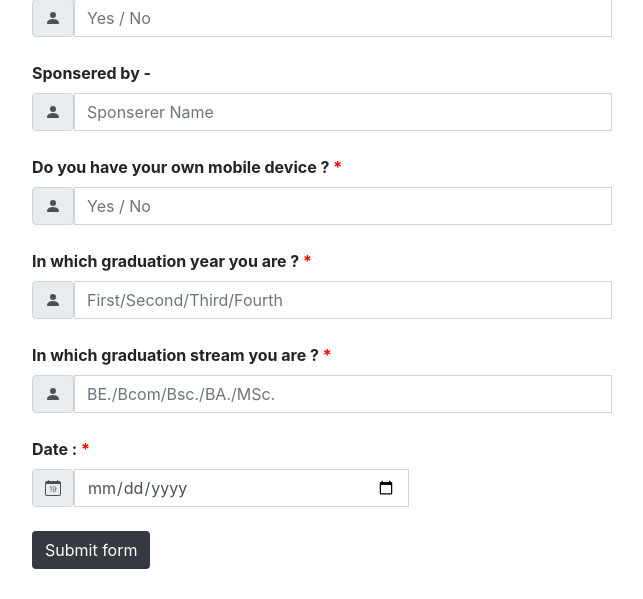
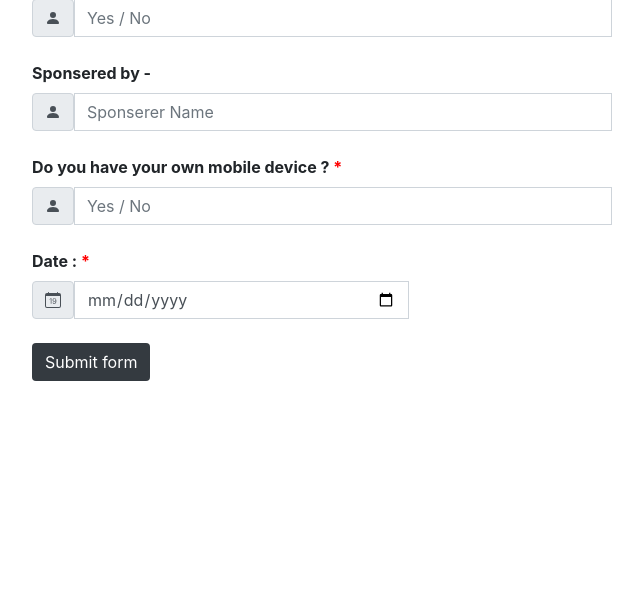
Before and after one commit to Prasad4s/Well-Info, a Django app: page /form/ in a window 1280 px wide. Shown: the part 533-1132 px from the top of the page, without its empty margins (13-656 px from the left). After the commit the page ends 914 px from the top, so only its background shows below. Run offline with Django 3.2, Linux system fonts and the light colour scheme; the visitor is signed in with stand-in values (Sample User, id 1).

Commit message:
updated form.html

```diff
--- a/home/models.py
+++ b/home/models.py
@@ -64,8 +64,8 @@ class data_form(models.Model):
     sponsBy = models.CharField(max_length=100)
     ownDevice = models.CharField(max_length=3)
     date = models.CharField(max_length=20)
-    grad_year= models.CharField(max_length=20)
-    grad_stream= models.CharField(max_length=20)
+    # grad_year= models.CharField(max_length=20)
+    # grad_stream= models.CharField(max_length=20)
 
     class Meta:
         managed = True
--- a/home/views.py
+++ b/home/views.py
@@ -416,20 +416,20 @@ def form(req):
             sponsBy = req.POST['sponsBy']
             ownDevice = req.POST['ownDevice']
             date = req.POST['datE']
-            grad_year = req.POST['grad_year']
-            grad_stream = req.POST['grad_stream']
-            branch_name= req.POST['branch_name']
-            village_name = req.POST['village_name']
-            taluka_name = req.POST['taluka_name']
-            river_name = req.POST['river_name']
-            dist_river_village = req.POST['dist_river_village']
-            field_work_map = req.POST['rating1']
+            # grad_year = req.POST['grad_year']
+            #grad_stream = req.POST['grad_stream']
+            # branch_name= req.POST['branch_name']
+            # village_name = req.POST['village_name']
+            # taluka_name = req.POST['taluka_name']
+            # river_name = req.POST['river_name']
+            # dist_river_village = req.POST['dist_river_village']
+            # field_work_map = req.POST['rating1']
             # digitisation = req.POST['rating2']
             # trip_data_capture = req.POST['rating3']
             # coding = req.POST['rating4']
 
             # form = dataForm(req.POST)
-            totalData = data_form(emailF=emailF,studentName=studentName,age=age,collegeName=collegeName,websiteUsername=websiteUsername,sponsered=sponsered,sponsBy=sponsBy,ownDevice=ownDevice,date=date,grad_year=grad_year,grad_stream=grad_stream,branch_name=branch_name,village_name=village_name,taluka_name=taluka_name,river_name=river_name,dist_river_village=dist_river_village,field_work_map=field_work_map)
+            totalData = data_form(emailF=emailF,studentName=studentName,age=age,collegeName=collegeName,websiteUsername=websiteUsername,sponsered=sponsered,sponsBy=sponsBy,ownDevice=ownDevice,date=date)
 
             # totalData = data_form(emailF=emailF,studentName=studentName,age=age,collegeName=collegeName,websiteUsername=websiteUsername,sponsered=sponsered,sponsBy=sponsBy,ownDevice=ownDevice,date=date,grad_year=grad_year,grad_stream=grad_stream,branch_name=branch_name,village_name=village_name,taluka_name=taluka_name,river_name=river_name,dist_river_village=dist_river_village,field_work_map=field_work_map,digitisation=digitisation,trip_data_capture=trip_data_capture,coding=coding)
             # print(studentName)
--- a/templates/home/form.html
+++ b/templates/home/form.html
@@ -138,38 +138,6 @@
     </div>
   </div>
   <br>
-  <div class="col-md-6">
-    <label for="validationCustom03" class="form-label b required">In which graduation year you are ?</label>
-    <div class="input-group has-validation">
-      <span class="input-group-text" id="inputGroupPrepend"><svg xmlns="http://www.w3.org/2000/svg" width="16" height="16" fill="currentColor" class="bi bi-person-fill"
-        viewBox="0 0 16 16">
-        <path d="M3 14s-1 0-1-1 1-4 6-4 6 3 6 4-1 1-1 1H3Zm5-6a3 3 0 1 0 0-6 3 3 0 0 0 0 6Z" />
-      </svg></span>
-      <input name="grad_year" type="text" class="form-control" id="validationCustom03" placeholder="First/Second/Third/Fourth"
-        required>
-      <div class="invalid-feedback">
-        Please provide a your graduation year.
-      </div>
-    </div>
-  </div>
-
-  <br>
-  <div class="col-md-6">
-    <label for="validationCustom03" class="form-label b required">In which graduation stream you are ?</label>
-    <div class="input-group has-validation">
-      <span class="input-group-text" id="inputGroupPrepend"><svg xmlns="http://www.w3.org/2000/svg" width="16" height="16" fill="currentColor" class="bi bi-person-fill"
-        viewBox="0 0 16 16">
-        <path d="M3 14s-1 0-1-1 1-4 6-4 6 3 6 4-1 1-1 1H3Zm5-6a3 3 0 1 0 0-6 3 3 0 0 0 0 6Z" />
-      </svg></span>
-      <input name="grad_stream" type="text" class="form-control" id="validationCustom03" placeholder="BE./Bcom/Bsc./BA./MSc."
-        required>
-      <div class="invalid-feedback">
-        Please provide a your stream ofgraduation.
-      </div>
-    </div>
-  </div>
-
-  <br>
   <div class="col-md-4">
     <label for="validationCustom03" class="form-label b required">Date : </label>
     <div class="input-group has-validation">
@@ -186,7 +154,7 @@
   </div>
   <br>
   <div class="col-12">
-    <button  class="btn bg-dark btn-group-toggle" type="submit" style="color:white">Submit form</button>
+    <button  class="btn bg-dark btn-group-toggle" type="submit" style="color:white">Submit form</button>  <br><br><br><br><br>
     <!-- <button  formaction="{% url 'add_tasks' %}" type="submit" class="btn bg-success btn-group-toggle" style="color:white">Add Tasks</button>  </div> -->
 </form>
 {% endblock firstContent %}
```
